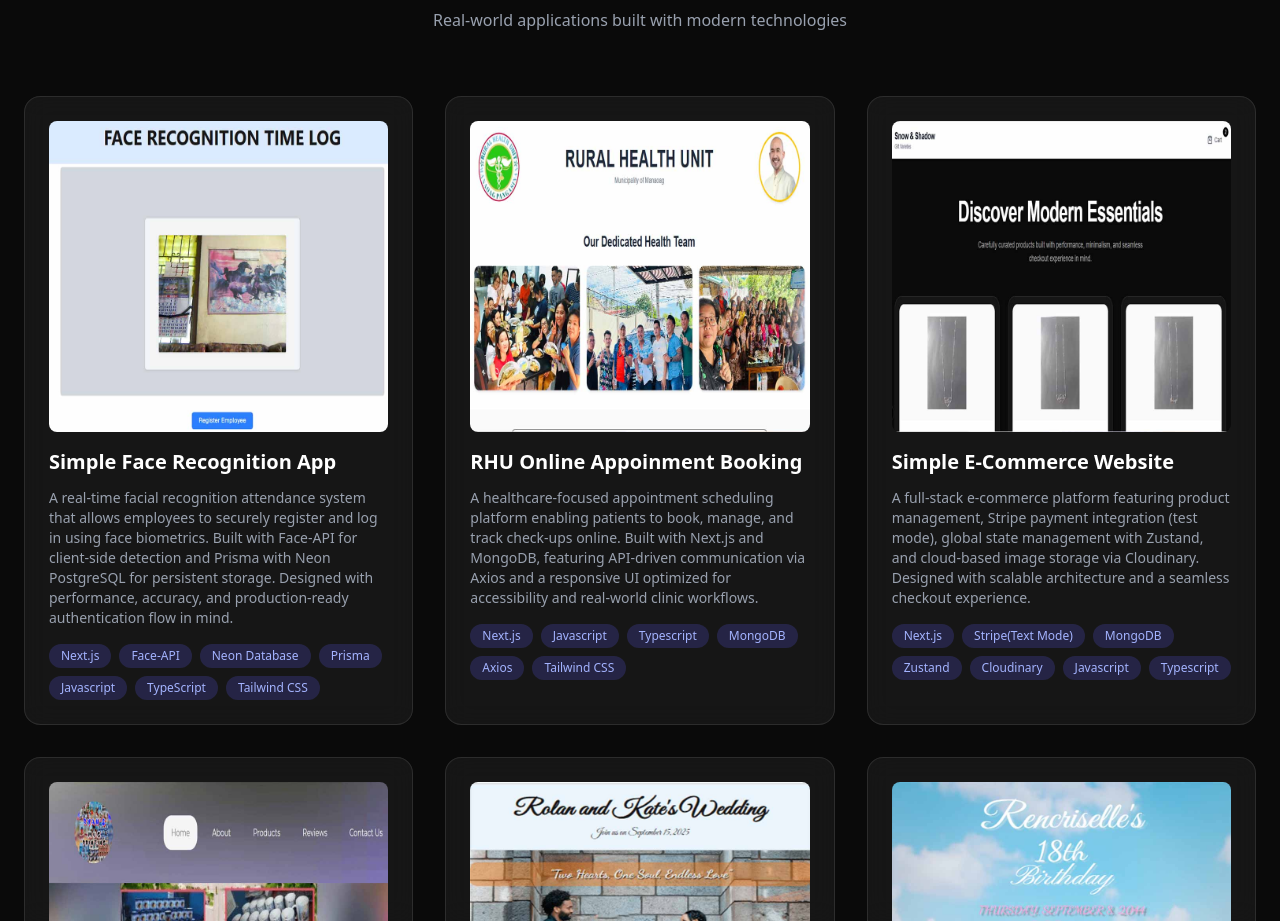
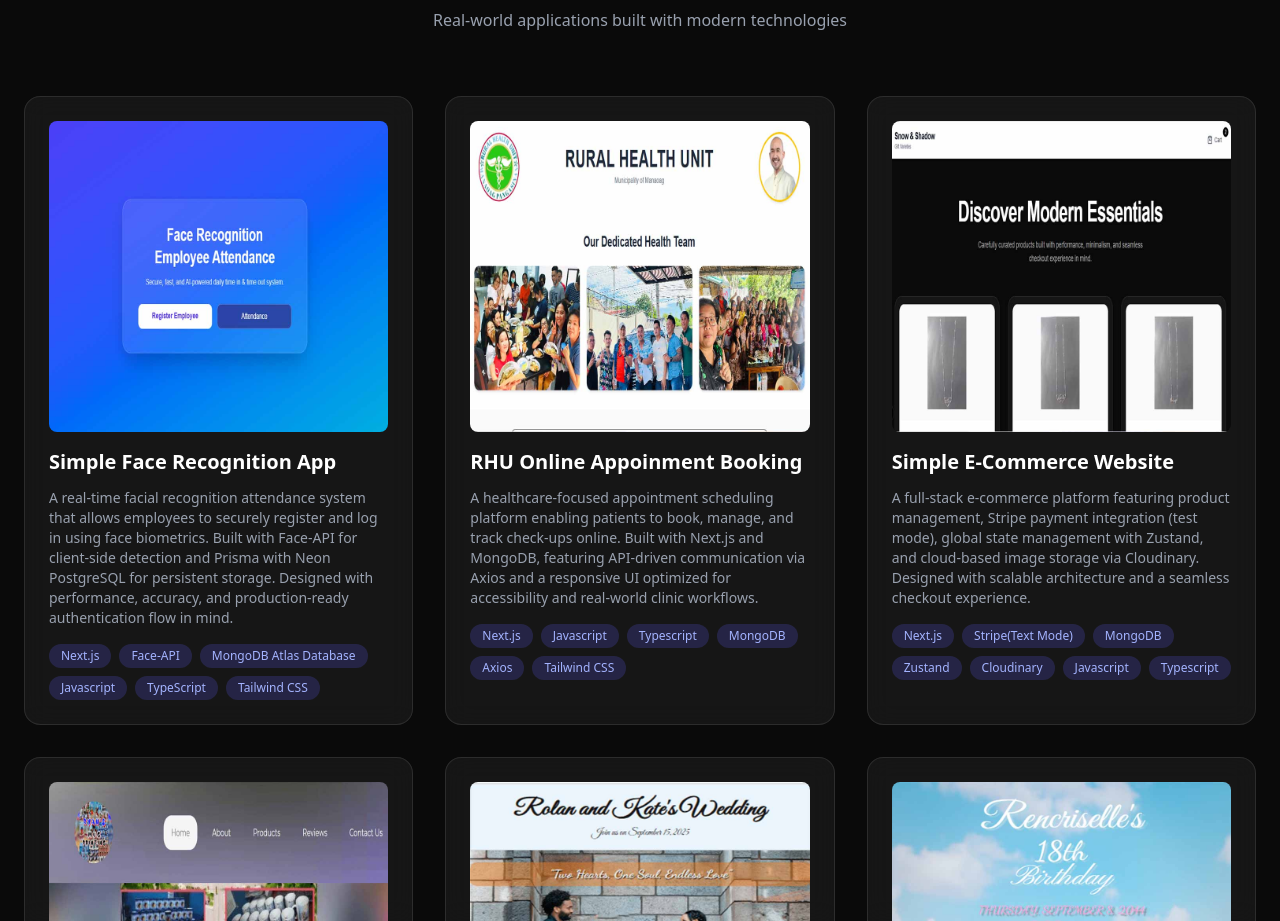
Before and after one commit to LetranEyeshield/next-js-portfolio, a Next.js app: page / in a window 1280 px wide. Shown: the part 1260-2181 px from the top of the page. Built offline with nearby package versions, Linux system fonts and the light colour scheme.

Commit message:
changed the face-api project

```diff
--- a/src/app/components/portfolio-styles/page-new.tsx
+++ b/src/app/components/portfolio-styles/page-new.tsx
@@ -7,11 +7,11 @@ import { FaGithub, FaLinkedin, FaEnvelope, FaFacebook } from "react-icons/fa";
 export default function PageNew() {
   const projects = [
     {
-      url: "https://simple-employee-face-recognition-ap.vercel.app/",
-      imagePath: "/images/face-scan.jpg",
+      url: "https://simple-face-detection-app.vercel.app/",
+      imagePath: "/images/face-recog.jpg",
       title: "Simple Face Recognition App",
       description: "A real-time facial recognition attendance system that allows employees to securely register and log in using face biometrics. Built with Face-API for client-side detection and Prisma with Neon PostgreSQL for persistent storage. Designed with performance, accuracy, and production-ready authentication flow in mind.",
-      tech: ["Next.js", "Face-API", "Neon Database", "Prisma", "Javascript", "TypeScript", "Tailwind CSS"],
+      tech: ["Next.js", "Face-API", "MongoDB Atlas Database", "Javascript", "TypeScript", "Tailwind CSS"],
     },
     {
       url: "https://rhu-online-appointment-checkup.vercel.app/",
```
Also changed, not shown: public/images/face-recog.jpg (added).
